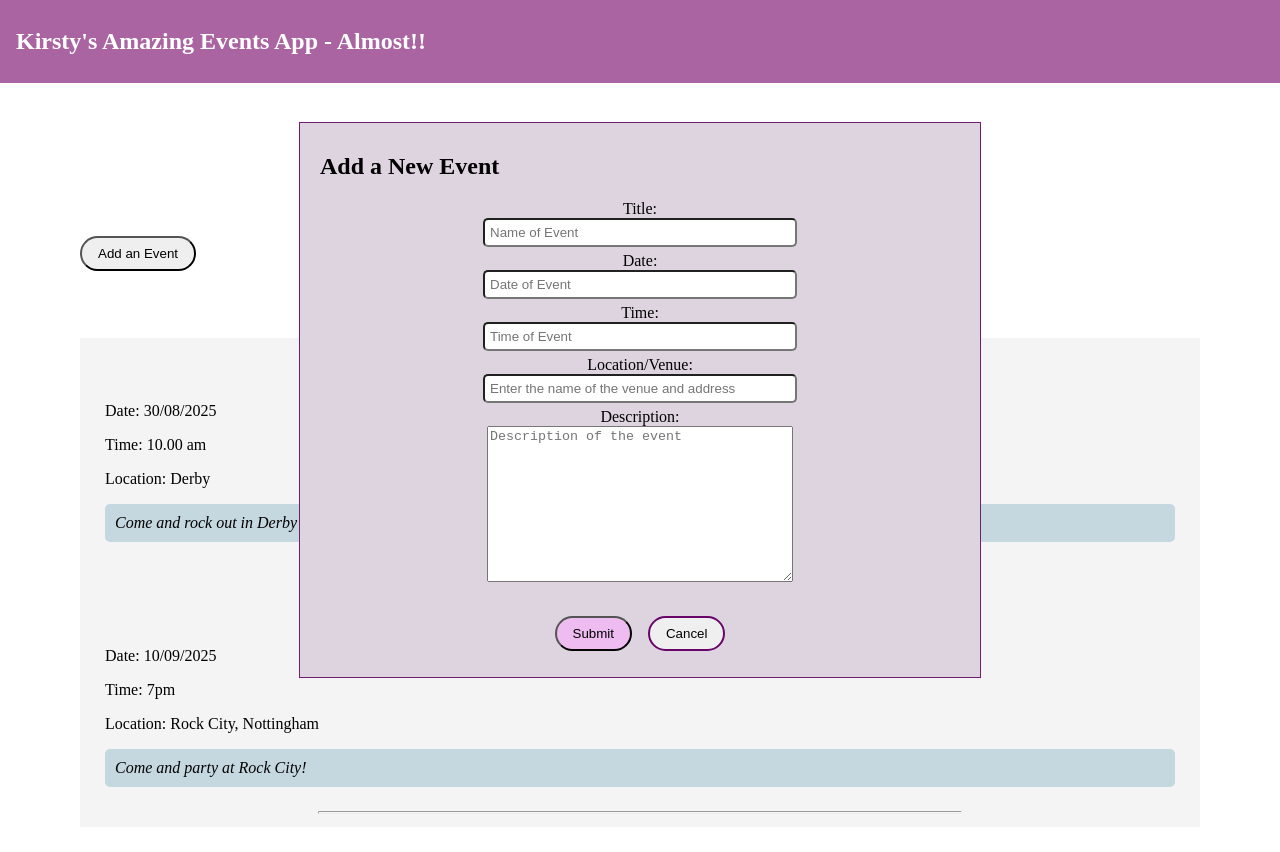
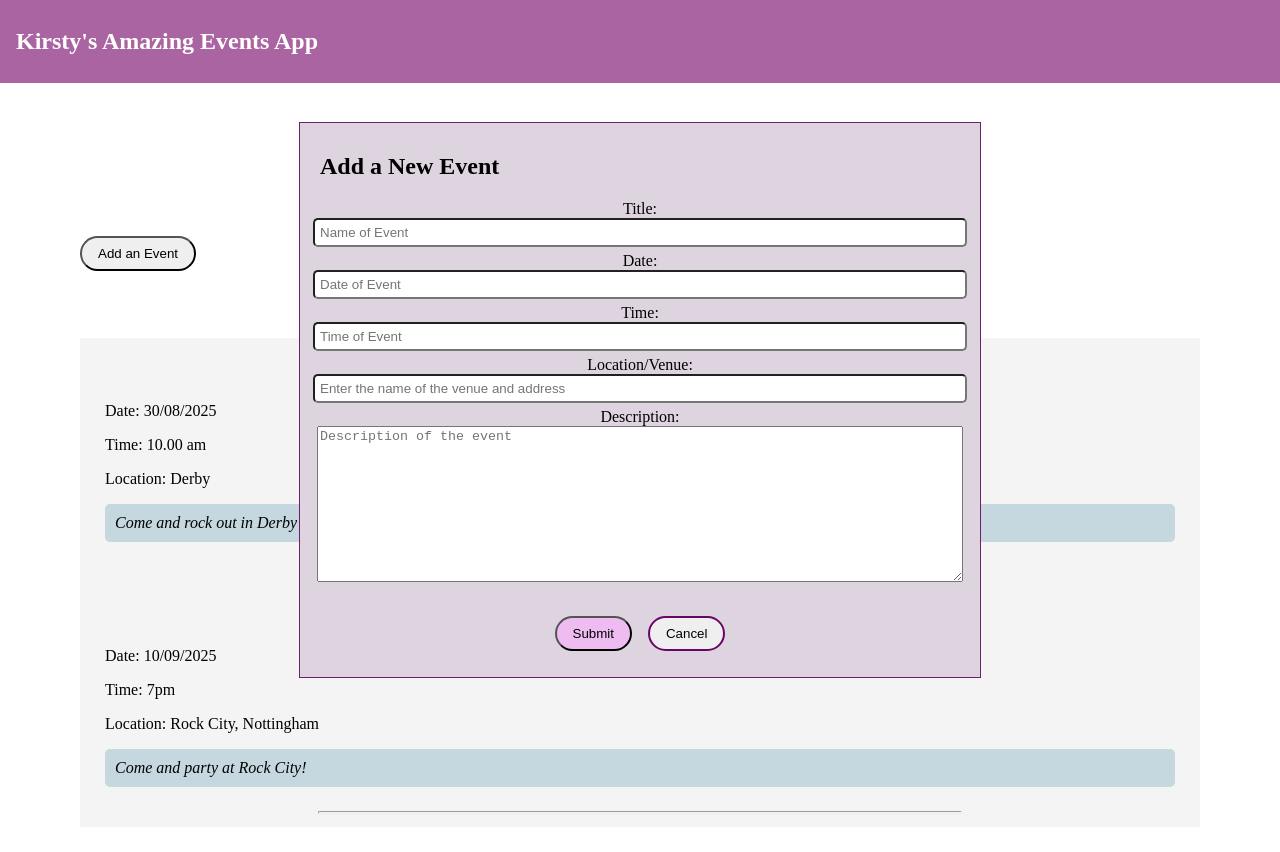
Before and after one commit to swamphobbit22/MAB, an Angular app: page / in a window 1280 px wide. Both pictures are taken after a click on the button "Add an Event". Shown: the top 852 px of the page. Built offline with nearby package versions, Linux system fonts and the light colour scheme.

Commit message:
add persist storage

```diff
--- a/src/app/app.component.ts
+++ b/src/app/app.component.ts
@@ -1,12 +1,10 @@
 import { Component } from '@angular/core';
-import { RouterOutlet } from '@angular/router';
-import { EventListComponent } from './event-list/event-list.component';
 import { HomeComponent } from './home/home.component';
 import { HeaderComponent } from './header/header.component';
 
 @Component({
   selector: 'app-root',
-  imports: [RouterOutlet, HomeComponent, HeaderComponent],
+  imports: [HomeComponent, HeaderComponent],
   template: `
     <app-header />
     <main>
@@ -21,6 +19,6 @@ export class AppComponent {
 }
 
 
-
+// RouterOutlet,
 // EventListComponent
 // templateUrl: './app.component.html',
--- a/src/app/event.service.ts
+++ b/src/app/event.service.ts
@@ -16,7 +16,7 @@ export interface Event {
 
 
 export class EventService {
-  // test list
+
   private events: Event[] = [
     {
       id: 1,
@@ -36,14 +36,15 @@ export class EventService {
     }
   ]
 
-  //set the next id to 3 - then to be incrementd for add event
+  private storageKey = 'events';
+  constructor() {this.loadFromLocalStorage()};
+
   private nextID = 3;
 
   private eventsSubject = new BehaviorSubject<Event[]>(this.events);
   event$ = this.eventsSubject.asObservable();
 
   getEvents(): Event[] {
-    console.log(this.events, '<<< all events')
     return this.events;
   }
 
@@ -54,9 +55,39 @@ export class EventService {
     };
 
     this.events.push(newEvent);
+    this.saveToLocalStorage()
     this.eventsSubject.next([...this.events])
-    console.log(newEvent, '<<< the new event')
-
   }
 
+  private loadFromLocalStorage(): void {
+    try {
+      const value = localStorage.getItem(this.storageKey);
+      if(value) {
+        this.events = JSON.parse(value);
+
+        if(this.events.length > 0) {
+          const maxId =  Math.max(...this.events.map(event => event.id));
+          this.nextID = maxId + 1;
+        }
+        this.eventsSubject.next([...this.events])
+      }
+
+    } catch (error) {
+      console.error('Error - cannot read from local storage');
+    }
+  }
+
+  private saveToLocalStorage(): void {
+    try {
+      const jsonValue = JSON.stringify(this.events);
+      localStorage.setItem(this.storageKey, jsonValue)
+    } catch (error) {
+      console.error('Error - cannot save to local storage');
+    }
+  }
+
+  // remove from local storage
+
+  // cleanup local storage
+
 }
--- a/src/app/form-modal/form-modal.component.css
+++ b/src/app/form-modal/form-modal.component.css
@@ -1,5 +1,6 @@
 .form{
   display: flex;
+  flex-shrink: ;
   flex-direction: column;
   justify-content: center;
   align-items: center;
@@ -40,11 +41,10 @@ input{
   padding: 5px;
   border-radius: 5px;
   margin-bottom: 5px;
-  width: 300px;
+  width: 100%;
 }
 
 textarea{
-  width: 300px;
+  width: 100%;
   height: 150px;
-
 }
--- a/src/app/header/header.component.ts
+++ b/src/app/header/header.component.ts
@@ -7,5 +7,5 @@ import { Component, signal } from '@angular/core';
   styleUrl: './header.component.css'
 })
 export class HeaderComponent {
-title = signal("Kirsty's Amazing Events App - Almost!!");
+title = signal("Kirsty's Amazing Events App");
 }
```
